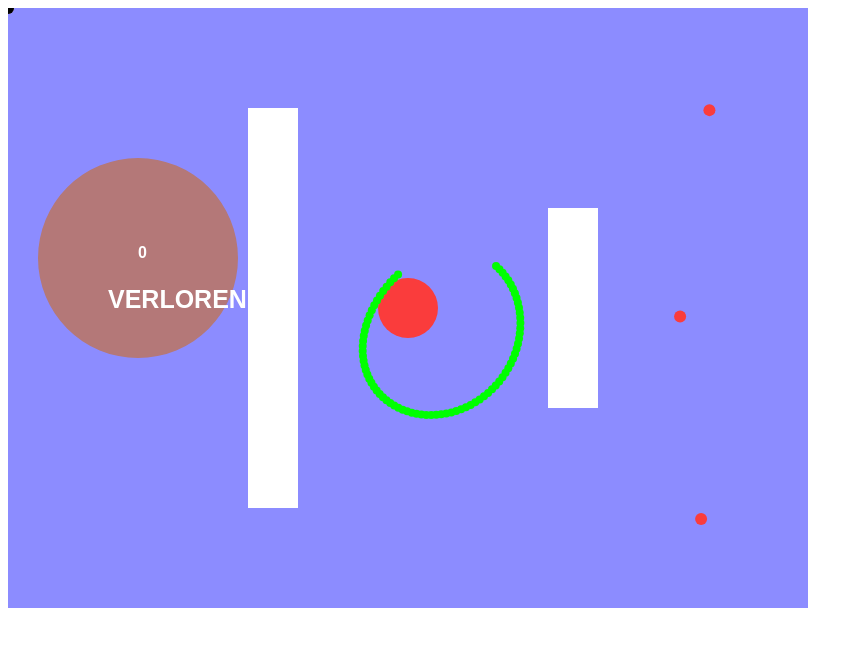
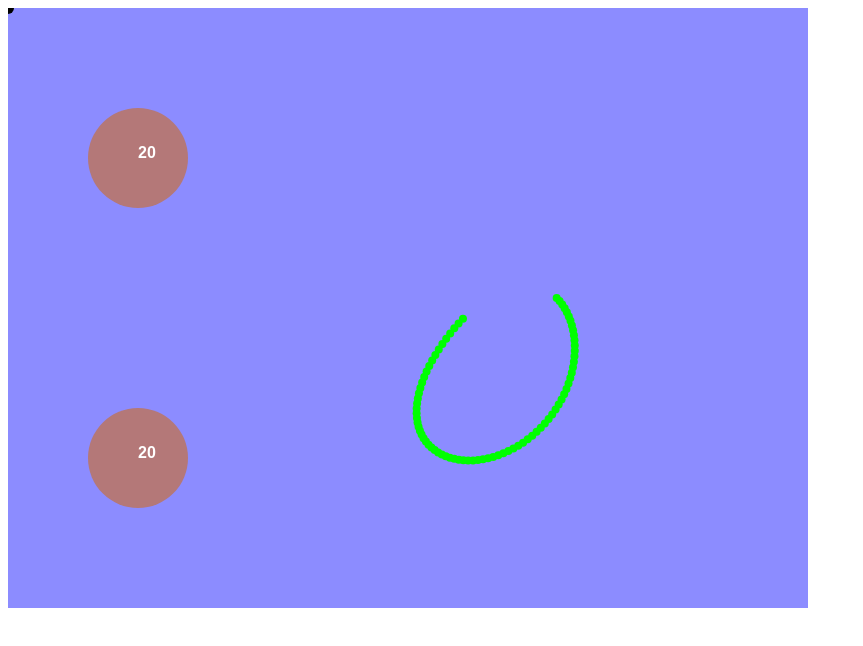
Before and after one commit to Prior99/sheeps, a plain HTML site: page index.html in a window 1280 px wide. Shown: the whole page, without its empty margins (0-863 px from the left). Drawn offline with Linux system fonts and the light colour scheme.

Commit message:
Added possibility for multiple targets

```diff
--- a/index.html
+++ b/index.html
@@ -20,14 +20,16 @@
 			var wolfes = [];
 			var holes = [];
 			var walls = [];
+			var targets = [];
 			var cursor = new Cursor(canvas);
-			var target = new Target(130, 250, 100);
-			holes.push(new Hole(400, 300, 30));
+			targets.push(new Target(130, 450, 50, 20, true));
+			targets.push(new Target(130, 150, 50, 20, true));
+			/*holes.push(new Hole(400, 300, 30));
 			wolfes.push(new Wolf(790, 20));
 			wolfes.push(new Wolf(790, 300));
 			wolfes.push(new Wolf(790, 580));
 			walls.push(new Wall(240, 100, 50, 400));
-			walls.push(new Wall(540, 200, 50, 200));
+			walls.push(new Wall(540, 200, 50, 200));*/
 			var bound = {
 				min : new vec(10, 10),
 				max : new vec(canvas.width - 10, canvas.height - 10)
@@ -41,7 +43,9 @@
 			var drawInterval = setInterval(function() {
 				ctx.fillStyle = "rgb(140, 140, 255)";
 				ctx.fillRect(0, 0, canvas.width, canvas.height);
-				target.draw(ctx);
+				for(var key in targets) {
+					targets[key].draw(ctx);
+				}
 				for(var key in wolfes) {
 					wolfes[key].draw(ctx);
 				}
@@ -70,7 +74,13 @@
 						lost();
 					}
 				}
-				if(target.tick(sheeps)) {
+				var won = true;
+				for(var key in targets) {
+					if(!targets[key].tick(sheeps)) {
+						won = false;
+					}
+				}
+				if(won) {
 					win();
 				}
 			}, 100/FPS);
--- a/target.js
+++ b/target.js
@@ -1,29 +1,36 @@
-var Target = function(x, y, radius) {
+var Target = function(x, y, radius, amount,sticky) {
 	this.pos = new vec(x, y);
 	this.radius = radius;
 	this.count = 0;
+	this.amount = amount;
+	this.sticky = sticky;
 };
 
 Target.prototype = {
 	draw : function(ctx) {
+		ctx.beginPath();
 		ctx.fillStyle = "rgb(180, 120, 120)";
 		ctx.arc(this.pos.x, this.pos.y, this.radius, 0, 2 * Math.PI);
 		ctx.fill();
 		ctx.fillStyle = "white";
 		ctx.font = "bold 16px Arial";
-		ctx.fillText(this.count, this.pos.x, this.pos.y);
+		ctx.fillText(this.amount - this.count, this.pos.x, this.pos.y);
 	},
 	tick : function(sheeps) {
-		this.count = sheeps.length;
+		if(!this.sticky) {
+			this.count = 0;
+		}
 		var f = true;
 		for(var key in sheeps) {
 			var sheep = sheeps[key];
 			var vec = this.pos.sub(sheep.pos);
-			if(vec.length() > this.radius) {
-				f = false;
-				this.count--;
+			if(vec.length() <= this.radius) {
+				this.count++;
+				if(this.sticky) {
+					sheeps.splice(sheeps.indexOf(sheep), 1);
+				}
 			}
 		}
-		return f;
+		return this.count >= this.amount;
 	}
 }
```
